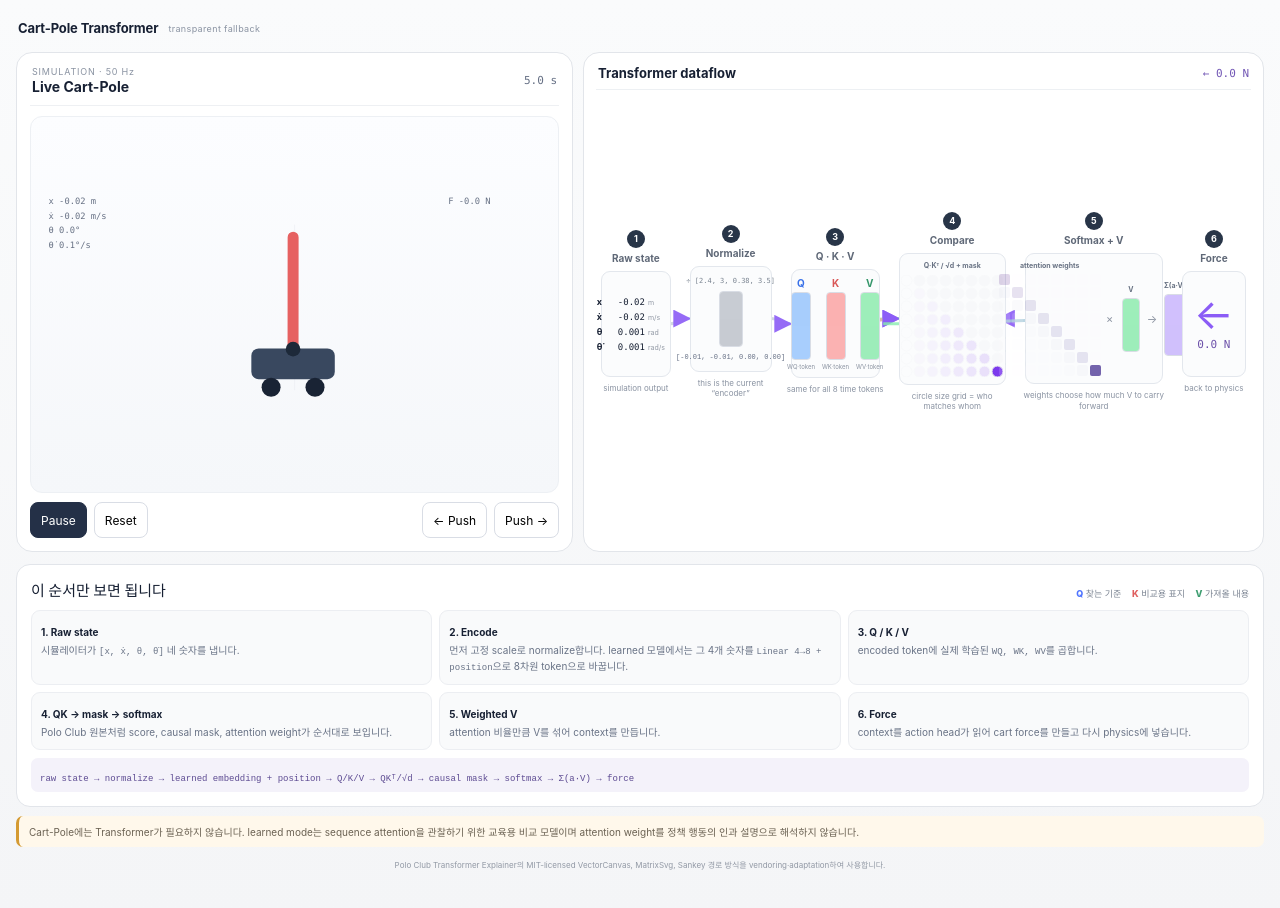
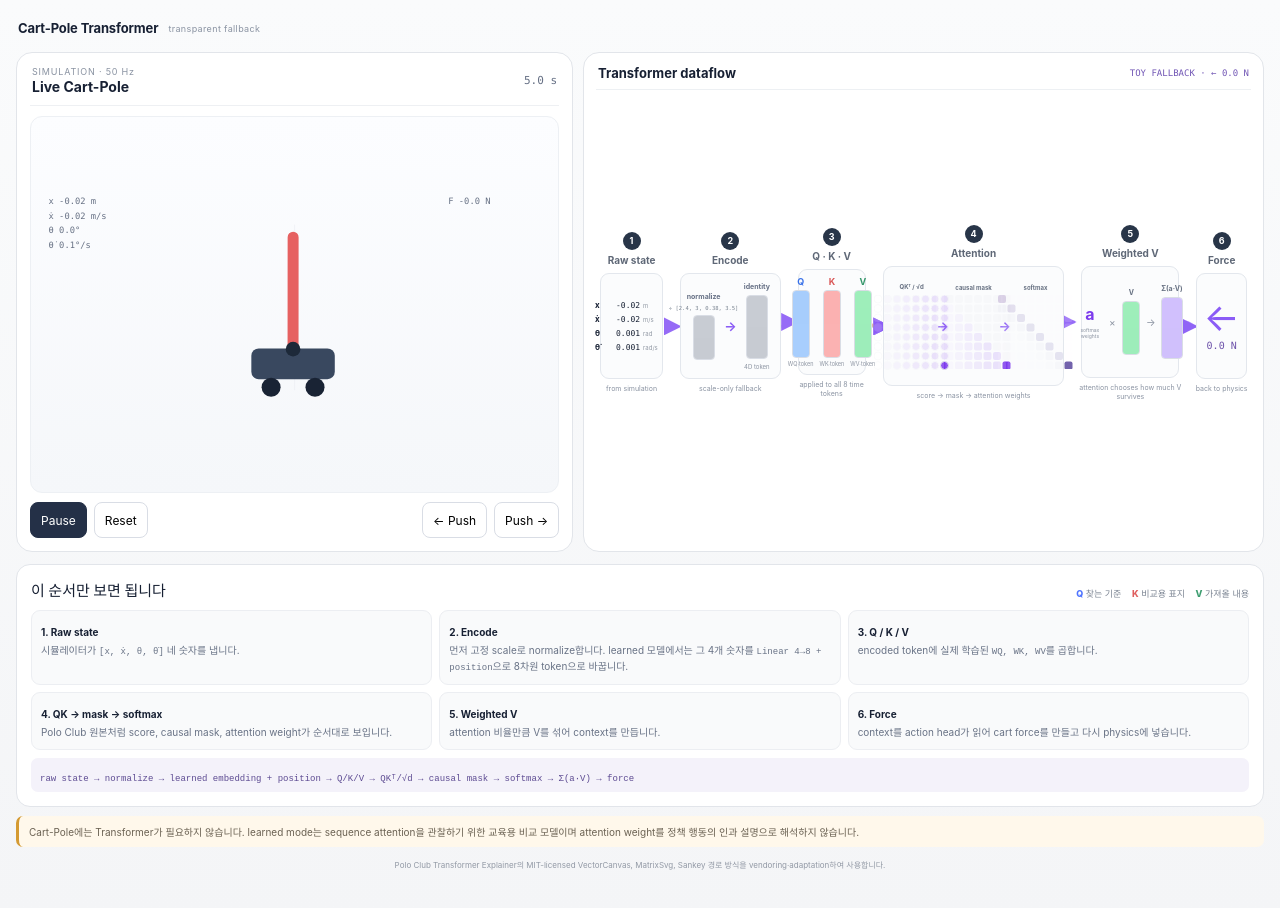
Before and after one commit to tinmanlab/cartpole-transformer, a Svelte app: page / in a window 1280 px wide. Shown: the top 908 px of the page. Built offline with nearby package versions, Linux system fonts and the light colour scheme; no server answers.

Commit message:
viz: expose encode and score-mask-softmax stages with upstream primitives

```diff
--- a/src/components/Pipeline.svelte
+++ b/src/components/Pipeline.svelte
@@ -21,13 +21,15 @@ poloclub/transformer-explainer @ bfe50afba10b9b560b84143ee1107d977defa74f
 
   $: last = result.rawTokens.length - 1;
   $: rawNow = result.rawTokens[last];
+  $: normalizedNow = result.normalizedTokens[last];
   $: tokenNow = result.tokens[last];
   $: qNow = result.q[last];
   $: kNow = result.k[last];
   $: vNow = result.v[last];
-  $: redrawKey = history.map(v=>v.join(',')).join('|') + controllerForce.toFixed(2);
+  $: isLearned = result.modelType === 'learned-tiny-transformer';
+  $: redrawKey = history.map(v=>v.join(',')).join('|') + controllerForce.toFixed(2) + result.modelType;
 
-  $: scoreExtent = d3.extent(result.raw.flat().filter(Number.isFinite));
+  $: scoreExtent = d3.extent(result.scores.flat().filter(Number.isFinite));
   $: scoreColor = d3.scaleLinear()
     .domain([scoreExtent[0] || -1, 0, scoreExtent[1] || 1])
     .range(['#eef2ff','#ffffff','#7c3aed'])
@@ -59,14 +61,14 @@ poloclub/transformer-explainer @ bfe50afba10b9b560b84143ee1107d977defa74f
     }],
     compare: [{
       from: '.stage-qkv .qk-anchor',
-      to: '.stage-score .anchor',
+      to: '.stage-attention .score-anchor',
       type: 'stroke',
       gradientId: 'blue-mix',
       opacity: .9,
       curve: 45
     }],
-    softmax: [{
-      from: '.stage-score .anchor',
+    weighted: [{
+      from: '.stage-attention .softmax-anchor',
       to: '.stage-weighted .weight-anchor',
       type: 'stroke',
       gradientId: 'blue-purple',
@@ -78,11 +80,11 @@ poloclub/transformer-explainer @ bfe50afba10b9b560b84143ee1107d977defa74f
       to: '.stage-weighted .value-anchor',
       type: 'stroke',
       gradientId: 'green-purple',
-      opacity: .8,
-      curve: 60
+      opacity: .78,
+      curve: 65
     }],
     action: [{
-      from: '.stage-weighted .anchor',
+      from: '.stage-weighted .context-anchor',
       to: '.stage-force .anchor',
       type: 'stroke',
       gradientId: 'purple-purple',
@@ -95,7 +97,7 @@ poloclub/transformer-explainer @ bfe50afba10b9b560b84143ee1107d977defa74f
 <section class="pipeline-shell resize-watch">
   <div class="panel-head">
     <strong>Transformer dataflow</strong>
-    <span>{controllerForce >= 0 ? '→' : '←'} {Math.abs(controllerForce).toFixed(1)} N</span>
+    <span>{isLearned ? 'LEARNED' : 'TOY FALLBACK'} · {controllerForce >= 0 ? '→' : '←'} {Math.abs(controllerForce).toFixed(1)} N</span>
   </div>
 
   <div class="flow-area resize-watch">
@@ -109,18 +111,26 @@ poloclub/transformer-explainer @ bfe50afba10b9b560b84143ee1107d977defa74f
           <div><b>{names[i]}</b><strong>{value.toFixed(i<2?2:3)}</strong><small>{units[i]}</small></div>
         {/each}
       </div>
-      <p>simulation output</p>
+      <p>from simulation</p>
     </section>
 
     <section class="stage stage-encode">
       <div class="step-no">2</div>
-      <h3>Normalize</h3>
-      <div class="anchor node-box encoded-box">
+      <h3>Encode</h3>
+      <div class="anchor node-box encoder-box">
+        <div class="encode-step">
+          <b>normalize</b>
           <div class="equation">÷ [{NORMALIZATION_SCALE.join(', ')}]</div>
-        <div class="vector"><UpstreamVectorCanvas data={tokenNow} colorScale="gray" active={true}/></div>
-        <code>[{tokenNow.map(v=>v.toFixed(2)).join(', ')}]</code>
+          <div class="vector compact"><UpstreamVectorCanvas data={normalizedNow} colorScale="gray" active={true}/></div>
         </div>
-      <p>this is the current “encoder”</p>
+        <div class="internal-arrow">→</div>
+        <div class="encode-step">
+          <b>{isLearned ? 'Linear 4→8 + pos' : 'identity'}</b>
+          <div class="vector encoded"><UpstreamVectorCanvas data={tokenNow} colorScale={isLearned ? 'blue' : 'gray'} active={true}/></div>
+          <small>{tokenNow.length}D token</small>
+        </div>
+      </div>
+      <p>{isLearned ? 'learned state embedding + position' : 'scale-only fallback'}</p>
     </section>
 
     <section class="stage stage-qkv">
@@ -131,21 +141,39 @@ poloclub/transformer-explainer @ bfe50afba10b9b560b84143ee1107d977defa74f
         <div class="qk-anchor qkv-item"><b class="k">K</b><div class="vector tall"><UpstreamVectorCanvas data={kNow} colorScale="red" active={true}/></div><small>WK·token</small></div>
         <div class="v-anchor qkv-item"><b class="v">V</b><div class="vector tall"><UpstreamVectorCanvas data={vNow} colorScale="green" active={true}/></div><small>WV·token</small></div>
       </div>
-      <p>same for all 8 time tokens</p>
+      <p>applied to all 8 time tokens</p>
     </section>
 
-    <section class="stage stage-score">
+    <section class="stage stage-attention">
       <div class="step-no">4</div>
-      <h3>Compare</h3>
-      <div class="anchor node-box matrix-box">
-        <b>Q·Kᵀ / √d + mask</b>
+      <h3>Attention</h3>
+      <div class="node-box attention-chain">
+        <div class="score-anchor mini-matrix">
+          <b>QKᵀ / √d</b>
+          <UpstreamMatrixSvg
+            data={result.scores}
+            cellHeight={8}
+            cellWidth={8}
+            rowGap={1.5}
+            colGap={1.5}
+            shape="circle"
+            colorScale={(v)=>scoreColor(v)}
+            highlightRow={selectedRow}
+            highlightCol={selectedCol}
+            onMouseOverCell={hoverCell}
+            showTooltip={(e,v)=>Number.isFinite(v)?v.toFixed(2):'—'}
+          />
+        </div>
+        <div class="internal-arrow">→</div>
+        <div class="mini-matrix">
+          <b>causal mask</b>
           <UpstreamMatrixSvg
             data={result.raw}
-          cellHeight={11}
-          cellWidth={11}
-          rowGap={2}
-          colGap={2}
-          shape="circle"
+            cellHeight={8}
+            cellWidth={8}
+            rowGap={1.5}
+            colGap={1.5}
+            shape="rect"
             colorScale={(v)=>scoreColor(v)}
             highlightRow={selectedRow}
             highlightCol={selectedCol}
@@ -153,21 +181,15 @@ poloclub/transformer-explainer @ bfe50afba10b9b560b84143ee1107d977defa74f
             showTooltip={(e,v)=>Number.isFinite(v)?v.toFixed(2):'masked'}
           />
         </div>
-      <p>circle size grid = who matches whom</p>
-    </section>
-
-    <section class="stage stage-weighted">
-      <div class="step-no">5</div>
-      <h3>Softmax + V</h3>
-      <div class="node-box weighted-box">
-        <div class="weight-anchor weights">
-          <b>attention weights</b>
+        <div class="internal-arrow">→</div>
+        <div class="softmax-anchor mini-matrix">
+          <b>softmax</b>
           <UpstreamMatrixSvg
             data={result.weights}
-            cellHeight={11}
-            cellWidth={11}
-            rowGap={2}
-            colGap={2}
+            cellHeight={8}
+            cellWidth={8}
+            rowGap={1.5}
+            colGap={1.5}
             shape="rect"
             colorScale={(v)=>weightColor(v)}
             highlightRow={selectedRow}
@@ -176,12 +198,21 @@ poloclub/transformer-explainer @ bfe50afba10b9b560b84143ee1107d977defa74f
             showTooltip={(e,v)=>(v*100).toFixed(1)+'%'}
           />
         </div>
+      </div>
+      <p>score → mask → attention weights</p>
+    </section>
+
+    <section class="stage stage-weighted">
+      <div class="step-no">5</div>
+      <h3>Weighted V</h3>
+      <div class="node-box weighted-box">
+        <div class="weight-anchor weight-chip"><b>a</b><small>softmax weights</small></div>
         <div class="merge">×</div>
         <div class="value-anchor value-source"><b>V</b><div class="vector context-source"><UpstreamVectorCanvas data={vNow} colorScale="green" active={true}/></div></div>
         <div class="merge">→</div>
-        <div class="anchor context"><b>Σ(a·V)</b><div class="vector context-out"><UpstreamVectorCanvas data={result.context} colorScale="purple" active={true}/></div></div>
+        <div class="context-anchor context"><b>Σ(a·V)</b><div class="vector context-out"><UpstreamVectorCanvas data={result.context} colorScale="purple" active={true}/></div></div>
       </div>
-      <p>weights choose how much V to carry forward</p>
+      <p>attention chooses how much V survives</p>
     </section>
 
     <section class="stage stage-force">
@@ -199,11 +230,11 @@ poloclub/transformer-explainer @ bfe50afba10b9b560b84143ee1107d977defa74f
 <style>
 .pipeline-shell{height:100%;min-height:430px;background:#fff;border:1px solid #e2e5ea;border-radius:16px;padding:12px;display:flex;flex-direction:column;overflow:hidden}
 .panel-head{display:flex;align-items:center;justify-content:space-between;padding:0 2px 8px;border-bottom:1px solid #edf0f3}
-.panel-head strong{font-size:13px}.panel-head span{font:11px ui-monospace,SFMono-Regular,Menlo,monospace;color:#7257b5}
-.flow-area{position:relative;flex:1;display:grid;grid-template-columns:.78fr .92fr 1fr 1.2fr 1.55fr .72fr;gap:19px;align-items:center;padding:28px 5px 12px;min-height:365px}
-.stage{position:relative;z-index:2;min-width:0;text-align:center;align-self:center}.stage h3{font-size:10px;margin:0 0 7px;color:#5f6877;white-space:nowrap}.step-no{position:absolute;top:-22px;left:50%;transform:translateX(-50%);width:18px;height:18px;line-height:18px;border-radius:50%;background:#283548;color:white;font-size:9px;font-weight:700}.stage p{font-size:8px;color:#8a93a2;line-height:1.3;margin:6px -4px 0}.node-box{position:relative;background:#fbfcfd;border:1px solid #e3e7ed;border-radius:9px;padding:7px;min-height:106px;display:flex;align-items:center;justify-content:center}.raw-values{display:grid;gap:4px;align-content:center}.raw-values div{display:grid;grid-template-columns:18px 1fr 27px;gap:3px;align-items:baseline;text-align:left}.raw-values b{font-size:9px}.raw-values strong{font:9px ui-monospace,SFMono-Regular,Menlo,monospace;text-align:right}.raw-values small{font-size:7px;color:#9299a5}
-.encoded-box{flex-direction:column;gap:6px}.equation{font:7px ui-monospace,SFMono-Regular,Menlo,monospace;color:#7a8491;white-space:nowrap}.encoded-box code{font-size:7px;color:#667085;white-space:nowrap}.vector{position:relative;width:24px;height:56px;border:1px solid #d9dde5;border-radius:4px;overflow:hidden}.vector.tall{width:20px;height:68px}.qkv-box{display:flex;gap:7px}.qkv-item{display:flex;flex-direction:column;align-items:center;gap:3px}.qkv-item>b{font-size:10px}.qkv-item small{font-size:6px;color:#8b93a1}.q{color:#3971e8}.k{color:#d95757}.v{color:#34966a}
-.matrix-box{flex-direction:column;gap:5px}.matrix-box>b,.weights>b,.value-source>b,.context>b{font-size:7px;color:#687283}.weighted-box{display:grid;grid-template-columns:auto 10px 24px 10px 28px;gap:4px;align-items:center;min-height:116px}.weights{display:flex;flex-direction:column;gap:4px}.merge{font-size:11px;color:#8b93a1}.value-source,.context{display:flex;flex-direction:column;align-items:center;gap:4px}.context-source{width:18px;height:54px}.context-out{width:22px;height:62px}.force-box{flex-direction:column;gap:7px}.force-arrow{font-size:42px;color:#8b5cf6;line-height:.8}.force-box strong{font:11px ui-monospace,SFMono-Regular,Menlo,monospace;color:#6d52aa}
-@media(max-width:1180px){.flow-area{gap:12px;grid-template-columns:.76fr .86fr .95fr 1.08fr 1.45fr .7fr}.node-box{padding:5px}}
-@media(max-width:920px){.pipeline-shell{overflow-x:auto}.flow-area{min-width:720px}}
+.panel-head strong{font-size:13px}.panel-head span{font:9px ui-monospace,SFMono-Regular,Menlo,monospace;color:#7257b5}
+.flow-area{position:relative;flex:1;display:grid;grid-template-columns:.72fr 1.15fr .78fr 2.08fr 1.12fr .58fr;gap:17px;align-items:center;padding:29px 4px 10px;min-height:365px}
+.stage{position:relative;z-index:2;min-width:0;text-align:center;align-self:center}.stage h3{font-size:10px;margin:0 0 7px;color:#5f6877;white-space:nowrap}.step-no{position:absolute;top:-22px;left:50%;transform:translateX(-50%);width:18px;height:18px;line-height:18px;border-radius:50%;background:#283548;color:white;font-size:9px;font-weight:700}.stage p{font-size:7px;color:#8a93a2;line-height:1.3;margin:5px -5px 0}.node-box{position:relative;background:#fbfcfd;border:1px solid #e3e7ed;border-radius:9px;padding:6px;min-height:106px;display:flex;align-items:center;justify-content:center}.raw-values{display:grid;gap:4px;align-content:center}.raw-values div{display:grid;grid-template-columns:18px 1fr 25px;gap:3px;align-items:baseline;text-align:left}.raw-values b{font-size:8px}.raw-values strong{font:8px ui-monospace,SFMono-Regular,Menlo,monospace;text-align:right}.raw-values small{font-size:6px;color:#9299a5}
+.encoder-box{display:grid;grid-template-columns:1fr 12px 1fr;gap:4px}.encode-step{display:flex;flex-direction:column;align-items:center;gap:4px;min-width:0}.encode-step>b{font-size:7px;color:#667085;white-space:nowrap}.encode-step small{font-size:6px;color:#8b93a1}.equation{font:5.5px ui-monospace,SFMono-Regular,Menlo,monospace;color:#7a8491;white-space:nowrap}.internal-arrow{align-self:center;font-size:13px;color:#8b5cf6;font-weight:700}.vector{position:relative;width:22px;height:54px;border:1px solid #d9dde5;border-radius:4px;overflow:hidden}.vector.compact{height:45px}.vector.encoded{height:64px}.vector.tall{width:18px;height:68px}.qkv-box{display:flex;gap:6px}.qkv-item{display:flex;flex-direction:column;align-items:center;gap:3px}.qkv-item>b{font-size:9px}.qkv-item small{font-size:5.5px;color:#8b93a1}.q{color:#3971e8}.k{color:#d95757}.v{color:#34966a}
+.attention-chain{display:grid;grid-template-columns:1fr 12px 1fr 12px 1fr;gap:3px;min-height:120px}.mini-matrix{display:flex;flex-direction:column;align-items:center;gap:4px;min-width:0}.mini-matrix>b{font-size:6px;color:#687283;white-space:nowrap}.weighted-box{display:grid;grid-template-columns:30px 9px 23px 9px 28px;gap:3px;align-items:center;min-height:112px}.weight-chip{display:flex;flex-direction:column;gap:3px;align-items:center}.weight-chip>b{font-size:16px;color:#7c3aed}.weight-chip small{font-size:5px;color:#8b93a1}.merge{font-size:10px;color:#8b93a1}.value-source,.context{display:flex;flex-direction:column;align-items:center;gap:4px}.value-source>b,.context>b{font-size:7px;color:#687283}.context-source{width:18px;height:54px}.context-out{width:22px;height:62px}.force-box{flex-direction:column;gap:7px}.force-arrow{font-size:38px;color:#8b5cf6;line-height:.8}.force-box strong{font:10px ui-monospace,SFMono-Regular,Menlo,monospace;color:#6d52aa}
+@media(max-width:1220px){.flow-area{gap:11px;grid-template-columns:.68fr 1.08fr .75fr 2fr 1.06fr .56fr}.node-box{padding:4px}}
+@media(max-width:980px){.pipeline-shell{overflow-x:auto}.flow-area{min-width:810px}}
 </style>
```
Lines whose indentation alone changed are shown as unchanged.
